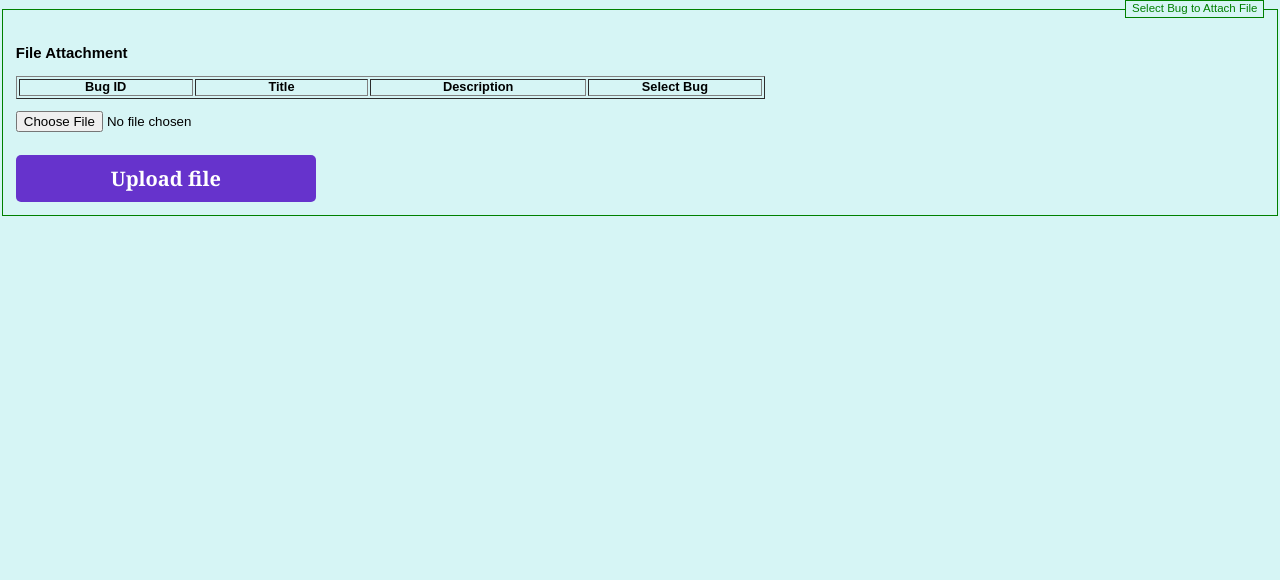
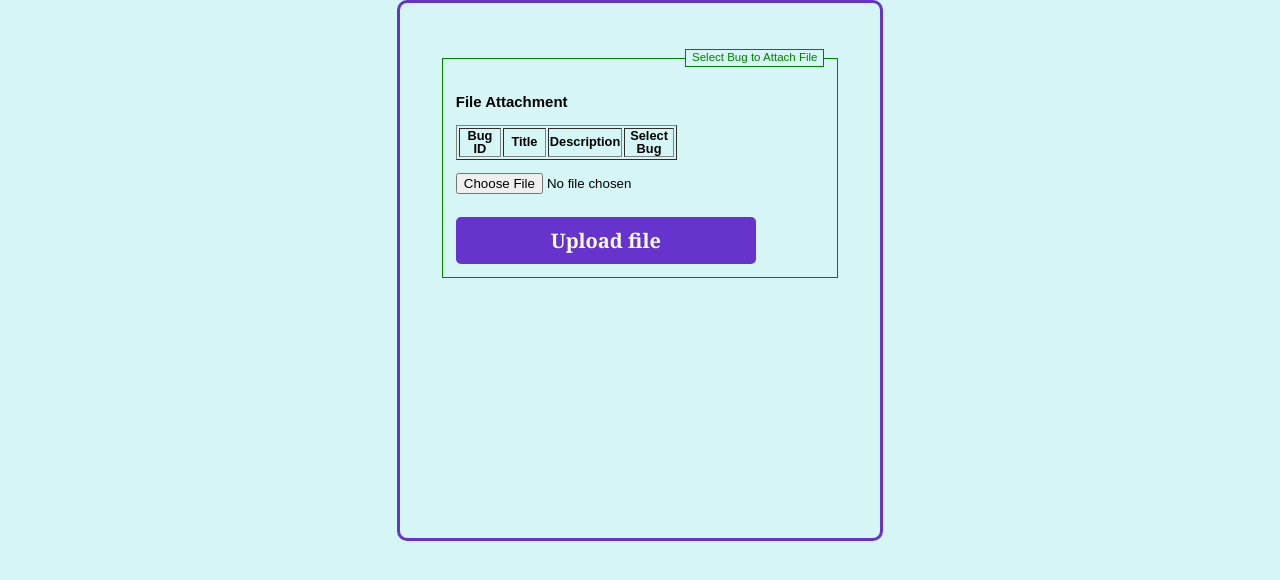
Before and after one commit to 1400205/BJTS, a PHP site: page /upload.php in a window 1280 px wide. Shown: the top 580 px of the page. Run offline with PHP 8.4, Linux system fonts and the light colour scheme; the visitor is signed in with stand-in values (Sample User, id 1); data that the repository does not hold is empty.

Commit message:
attachment

```diff
--- a/upload.php
+++ b/upload.php
@@ -18,7 +18,10 @@ $uid=$_SESSION["userid"];
     <link rel="stylesheet"type="text/css" href="style.css"/>
 </head>
 <body>
+<div class="formBox">
 
+    <br><br>
+    <section>
 <form action="upload.php" method="post" enctype="multipart/form-data">
     <fieldset>
         <legend>Select Bug to Attach File</legend>
@@ -121,5 +124,10 @@ $uid=$_SESSION["userid"];
 
     </fieldset>
 </form>
+        </form>
+    </section>
+    <div class="error"><?php //echo $error;?><?php //echo $username; echo $password;?></div>
+
+</div>
 </body>
 </html>
```
